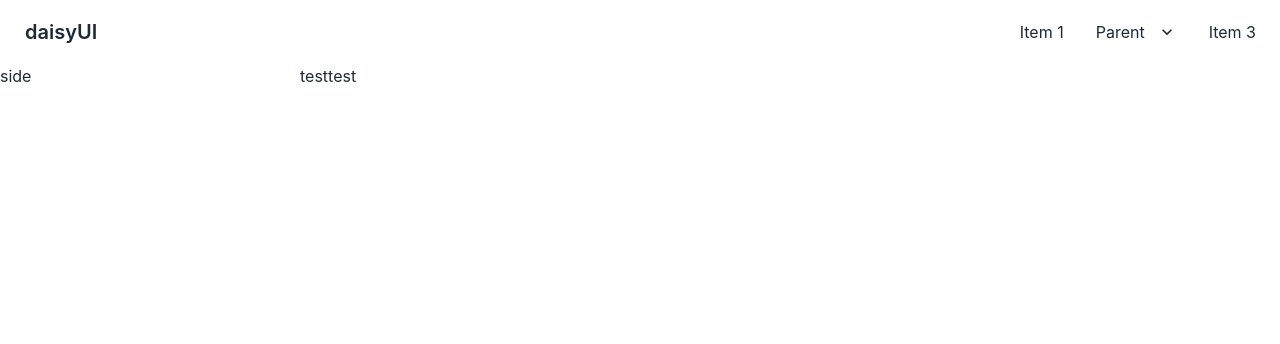
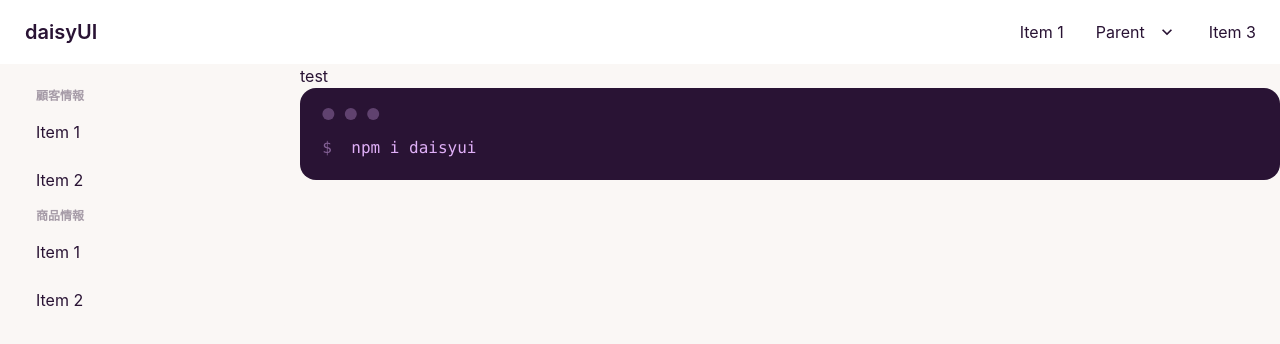
Before and after one commit to avielan-k-shibata/react-pra-ts, a React (Create React App) app: page /list in a window 1280 px wide. Shown: the top 344 px of the page. Built offline with nearby package versions, Linux system fonts and the light colour scheme.

Commit message:
20220914 up

```diff
--- a/package.json
+++ b/package.json
@@ -12,11 +12,13 @@
     "@types/node": "^16.11.43",
     "@types/react": "^18.0.15",
     "@types/react-dom": "^18.0.6",
+    "@types/react-helmet": "^6.1.5",
     "axios": "^0.27.2",
     "daisyui": "^2.19.0",
     "react": "^18.2.0",
     "react-csv-importer": "^0.7.1",
     "react-dom": "^18.2.0",
+    "react-helmet": "^6.1.0",
     "react-intersection-observer": "^9.4.0",
     "react-router-dom": "^6.3.0",
     "react-scripts": "5.0.1",
--- /dev/null
+++ b/src/components/organisms/LeftMenu.tsx
@@ -0,0 +1,23 @@
+import { Link  } from "react-router-dom";
+
+export const LeftMenu = () => {
+    return (
+        <aside className='w-[300px] hidden md:block p-[12px]'>
+           <div className="sticky top-[64px]">
+            <ul className="menu bg-base-100 w-full p-2 rounded-box ">
+                <li className="menu-title">
+                    <span>顧客情報</span>
+                </li>
+                <li><Link to="/list">Item 1</Link></li>
+                <li><Link to="/list">Item 2</Link></li>
+                <li className="menu-title">
+                    <span>商品情報</span>
+                </li>
+                <li><Link to="/list">Item 1</Link></li>
+                <li><Link to="/list">Item 2</Link></li>
+                </ul>
+
+           </div>
+        </aside>
+    )
+}
--- a/src/components/template/Layout.tsx
+++ b/src/components/template/Layout.tsx
@@ -1,18 +1,22 @@
 import { FC, ReactNode } from 'react'
 import {IO} from "../atoms/IO"
 import { Header } from "../organisms/Header"
+import { LeftMenu } from "../organisms/LeftMenu"
 import {Drawer} from "../molecules/Drawer"
-
+import { Helmet } from "react-helmet"
 type Props = {
     children?: ReactNode
   }
 export const Layout:FC<Props> = ({children})=> {
     return (
       <Drawer >
+        <Helmet>
+        <title>ページのタイトル</title>
+        </Helmet>
         <div className="w-full">
           <div className='m-auto flex flex-wrap'>
             <Header/>
-            <aside className='w-[300px] hidden md:block'>side</aside>
+            <LeftMenu/>
             <main className='min-h-[200vh] w-full md:w-[calc(100%-300px)]'>{children}</main>
             <footer><IO as='p' c_name='aaa'>test</IO></footer>
           </div>
--- a/src/page/List.tsx
+++ b/src/page/List.tsx
@@ -7,7 +7,9 @@ export const List = () => {
     return (
       <Layout>
         <Link to="/test">test</Link>
-        <Link to="/test">test</Link>
+        <div className="mockup-code">
+  <pre data-prefix="$"><code>npm i daisyui</code></pre>
+</div>
       </Layout>
     )
   }
--- a/tailwind.config.js
+++ b/tailwind.config.js
@@ -7,4 +7,7 @@ module.exports = {
     extend: {},
   },
   plugins: [require("daisyui")],
+  daisyui: {
+    themes: ["cupcake", "dark", "cmyk"],
+  },
 }
```
Also changed, not shown: 2 other files (tests, documents, lock files or other folders).
